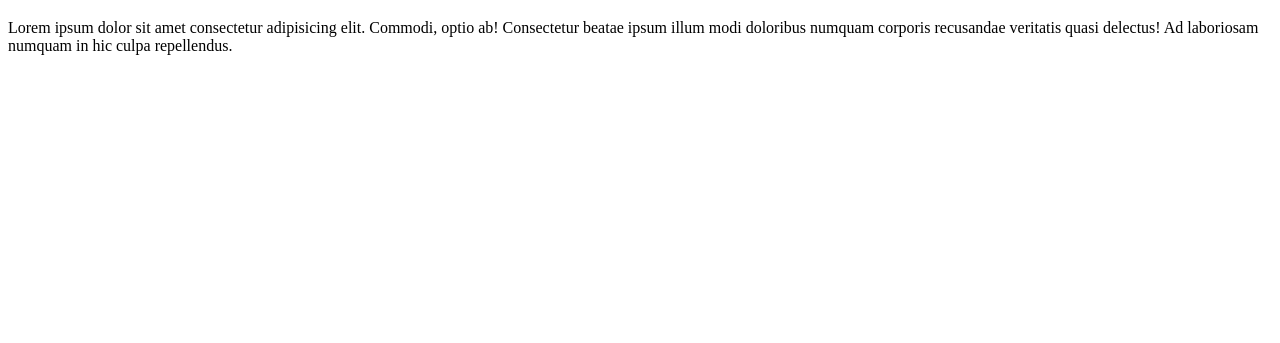
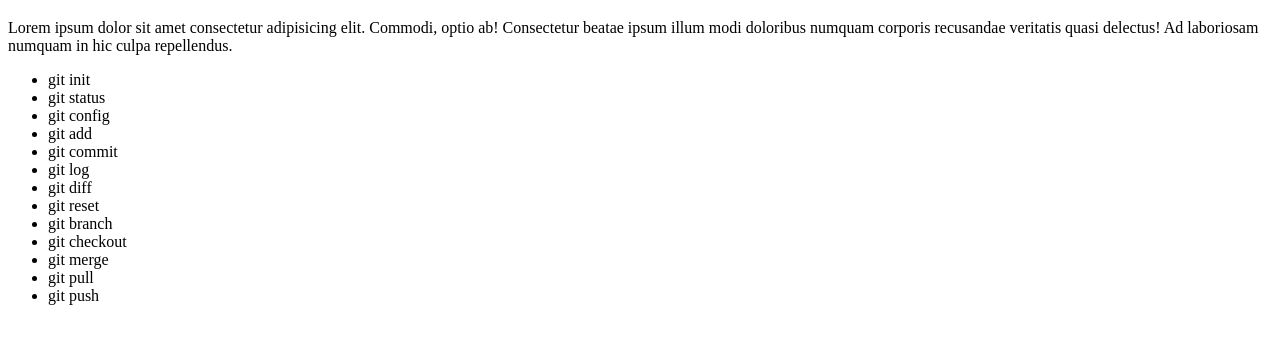
Before and after one commit to JSLittleChicken/HW9, a plain HTML site: page index.html in a window 1280 px wide. Shown: the part 61-404 px from the top of the page. Drawn offline with Linux system fonts and the light colour scheme.

Commit message:
added list of git commands

```diff
--- a/index.html
+++ b/index.html
@@ -12,5 +12,20 @@
     <p>
         Lorem ipsum dolor sit amet consectetur adipisicing elit. Commodi, optio ab! Consectetur beatae ipsum illum modi doloribus numquam corporis recusandae veritatis quasi delectus! Ad laboriosam numquam in hic culpa repellendus.
     </p>
+    <ul>
+        <li>git init</li>
+        <li>git status</li>
+        <li>git config</li>
+        <li>git add</li>
+        <li>git commit</li>
+        <li>git log</li>
+        <li>git diff</li>
+        <li>git reset</li>
+        <li>git branch</li>
+        <li>git checkout</li>
+        <li>git merge</li>
+        <li>git pull</li>
+        <li>git push</li>
+    </ul>
 </body>
 </html>
```
